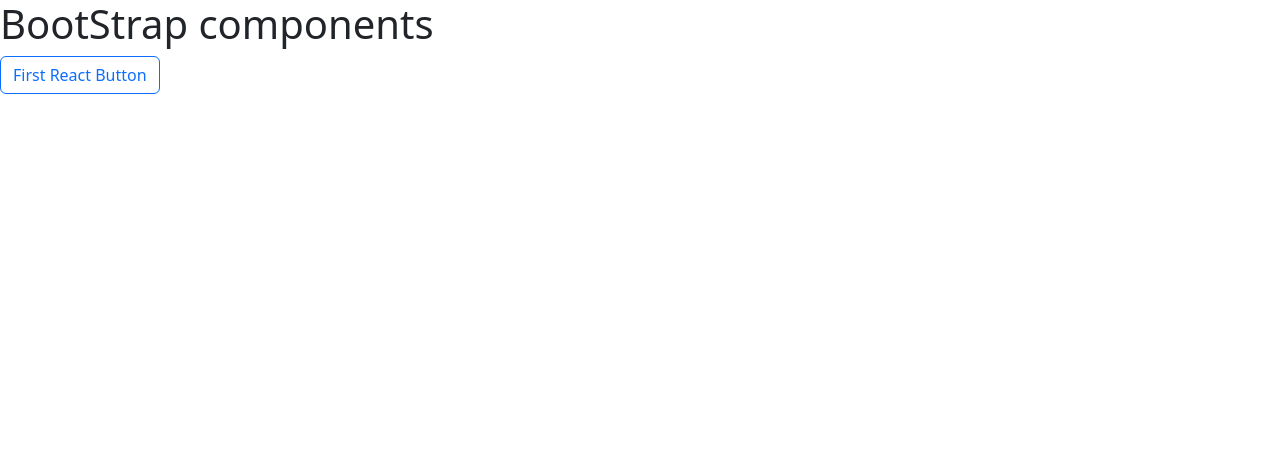
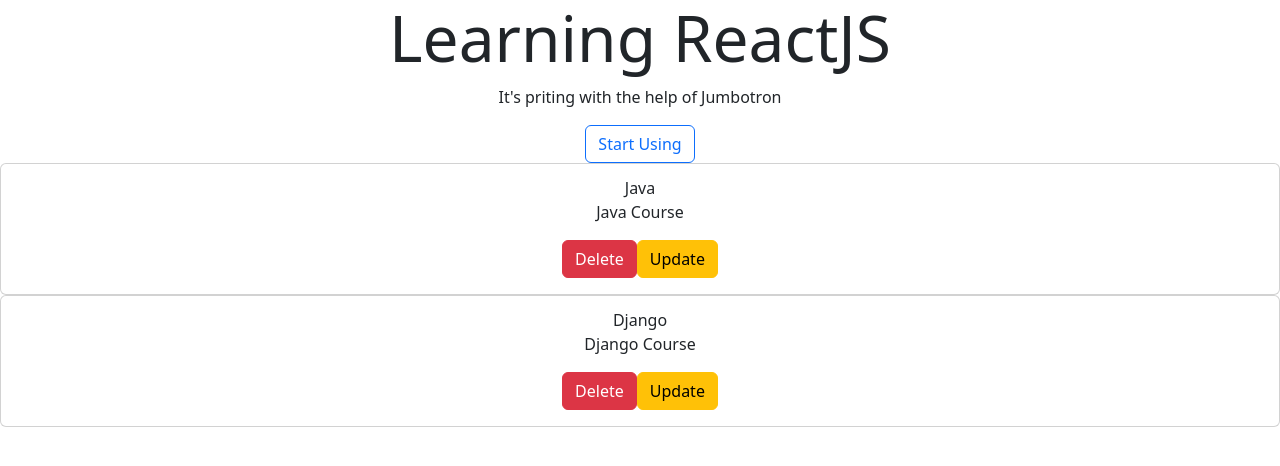
Before and after one commit to harmeetsingh7276/youtube-courses, a React (Create React App) app: page / in a window 1280 px wide. Shown: the top 466 px of the page. Built offline with nearby package versions, Linux system fonts and the light colour scheme.

Commit message:
card making

```diff
--- a/package.json
+++ b/package.json
@@ -6,11 +6,12 @@
     "@testing-library/jest-dom": "^5.16.5",
     "@testing-library/react": "^13.4.0",
     "@testing-library/user-event": "^13.5.0",
+    "axios": "^0.27.2",
     "bootstrap": "^5.2.1",
     "react": "^18.2.0",
     "react-app-rewired": "^2.2.1",
     "react-dom": "^18.2.0",
-    "react-scripts": "^2.1.3",
+    "react-scripts": "^5.0.1",
     "react-toastify": "^9.0.8",
     "reactstrap": "^9.1.4",
     "web-vitals": "^2.1.4"
--- a/src/App.js
+++ b/src/App.js
@@ -4,6 +4,8 @@
 import './App.css';
 import Header from './components/Header';
 import {Button} from "reactstrap";
+import Home from './components/Home';
+import Course from './components/Course';
 
 function App() {
   const btnHandle=()=>{
@@ -14,9 +16,9 @@
   return (
     <div>
       <ToastContainer/>
-      <h1>BootStrap components</h1>
-      <Button color='primary' outline onClick={btnHandle}>First React Button</Button>
-
+      <Home/>
+      <Course course={{title:"Java",description:"Java Course"}}/>
+      <Course course={{title:"Django",description:"Django Course"}}/>
     </div>
   );
 }
--- /dev/null
+++ b/src/components/Course.js
@@ -0,0 +1,19 @@
+import React from "react";
+import { Card,CardBody,CardTitle,CardSubtitle,CardFooter,Button,Container, CardText } from "reactstrap";
+
+const Course=({course})=>{
+    return(
+        <Card className="text-center">
+            <CardBody>
+                <CardSubtitle className="font-weight-bold">{course.title}</CardSubtitle>
+                <CardText>{course.description}</CardText>
+                <Container className="text-center">
+                    <Button color="danger">Delete</Button>
+                    <Button color="warning ml-3">Update</Button>
+                </Container>
+            </CardBody>
+        </Card>
+    )
+}
+
+export default Course;
--- a/src/components/Header.js
+++ b/src/components/Header.js
@@ -1,9 +1,8 @@
 import React from "react";
 function Header(props) {
     return(
-        <div style={{background:'yellow',padding:20}}>
-            <h1>{props.name}</h1>
-            <p>{props.title}</p>
+        <div>
+            <h1>Welcome to Courses Application</h1>
         </div>
     );
 }
--- /dev/null
+++ b/src/components/Home.js
@@ -0,0 +1,18 @@
+import React from "react";
+import {Button,Container } from 'reactstrap';
+
+
+const Home=()=>{
+    return(
+        <div className="text-center">
+
+                <h1 className="display-3">Learning ReactJS</h1>
+                <p>It's priting with the help of Jumbotron</p>
+                <Container>
+                    <Button outline color="primary">Start Using</Button>
+                </Container>
+        </div>
+    )
+}
+
+export default Home;
```
Also changed, not shown: 1 other file (tests, documents, lock files or other folders).
